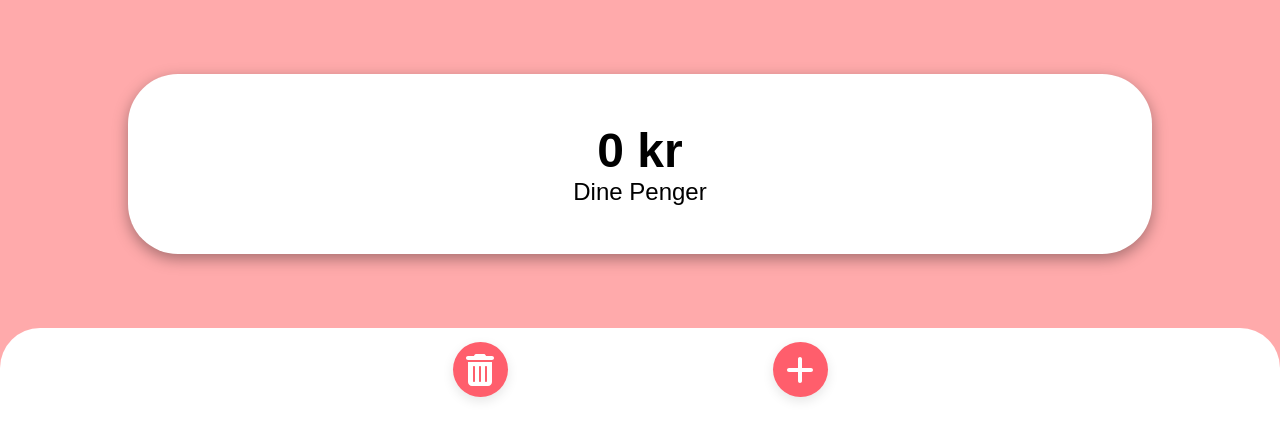
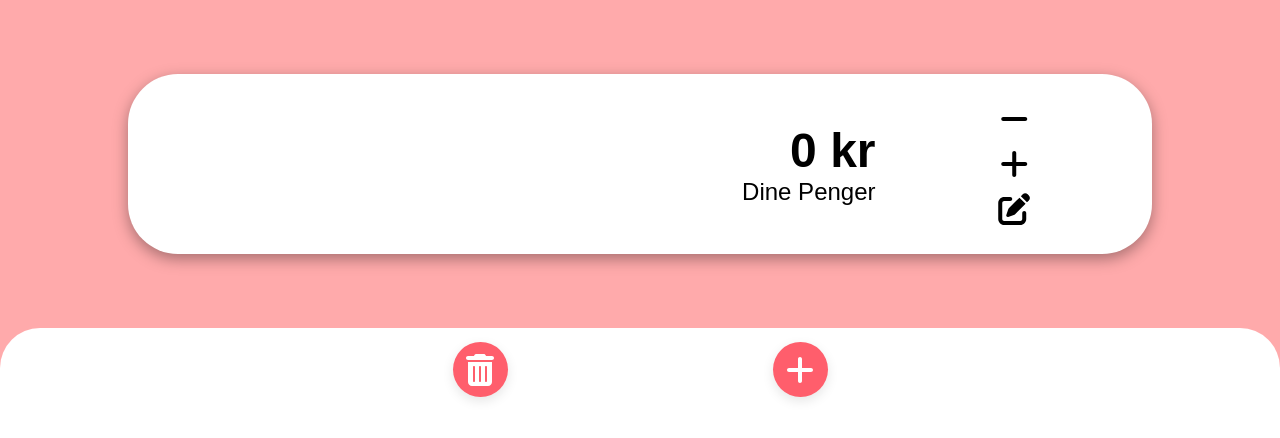
Before and after one commit to TrygveDev/HandleWeb, a React (Create React App) app: page / in a window 1280 px wide. Shown: the top 438 px of the page. Built offline with nearby package versions, Linux system fonts and the light colour scheme.

Commit message:
Editor button rework BETA

```diff
--- a/src/components/App.js
+++ b/src/components/App.js
@@ -21,7 +21,7 @@ function App() {
 
     return (
         <div className="container">
-            <Header money={money} setMoney={setMoney} />
+            <Header money={money} setMoney={setMoney} restoreMoney={restoreMoney} subtractMoney={subtractMoney} />
             <List subtractMoney={subtractMoney} restoreMoney={restoreMoney} />
         </div>
 
--- a/src/components/Header.js
+++ b/src/components/Header.js
@@ -1,14 +1,29 @@
 import "../style/header.css";
 import "../style/inputModal.css";
 import { FontAwesomeIcon } from "@fortawesome/react-fontawesome";
-import { faPenToSquare } from '@fortawesome/free-solid-svg-icons'
+import { faPenToSquare, faPlus, faMinus } from '@fortawesome/free-solid-svg-icons'
 import { useRef } from "react";
 import { confirmAlert } from 'react-confirm-alert';
 import 'react-confirm-alert/src/react-confirm-alert.css';
+import Cookies from "js-cookie";
 
 function Header(props) {
     const inputRef = useRef(null);
+    const inputRefPlus = useRef(null);
+    const inputRefMinus = useRef(null);
+    let hasCheckedItem;
     function handleClick() {
+        const groceryList = Cookies.get("groceryList") == null ? null : JSON.parse(Cookies.get("groceryList"))
+        console.log(groceryList)
+        hasCheckedItem = false
+        if (Object.values(groceryList).length !== 0) {
+            Object.values(groceryList).forEach((item) => {
+                if (item.price !== 0) {
+                    hasCheckedItem = true
+                }
+            })
+        }
+        if (!hasCheckedItem) {
             confirmAlert({
                 customUI: ({ onClose }) => {
                     return (
@@ -25,9 +40,75 @@ function Header(props) {
                                     <button
                                         onClick={() => {
                                             if (inputRef.current.value.length > 5 || inputRef.current.value === "" || isNaN(inputRef.current.value.length)) {
-                                            alert("Du kan bare sette penene dine til hele tall som har maksimal lengde på 5!")
+                                                alert("Du kan bare sette pengene dine til hele tall som har maksimal lengde på 5!")
                                             } else {
                                                 props.setMoney(inputRef.current.value)
+                                            }
+                                            onClose();
+                                        }}
+                                    >Ok</button>
+                                </div>
+                            </div>
+                        </div >
+                    );
+                }
+            });
+        } else {
+            alert("Du kan ikke endre pengene dine når du har en avkrysset vare i listen din!")
+        }
+
+    }
+    function handleClickPlus() {
+        confirmAlert({
+            customUI: ({ onClose }) => {
+                return (
+                    <div className='inputModal'>
+                        <div className='inputModal-content'>
+                            <h1>Hvor mye penger vil du legge til?</h1>
+                            <input ref={inputRefPlus} placeholder="0" type="number"></input>
+                            <div className='inputModal-buttons'>
+                                <button
+                                    onClick={() => {
+                                        onClose();
+                                    }}
+                                >Avbryt</button>
+                                <button
+                                    onClick={() => {
+                                        if (inputRefPlus.current.value.length > 5 || inputRefPlus.current.value === "" || isNaN(inputRefPlus.current.value.length)) {
+                                            alert("Du kan bare sette pengene til hele tall som har maksimal lengde på 5!")
+                                        } else {
+                                            props.restoreMoney(inputRefPlus.current.value)
+                                        }
+                                        onClose();
+                                    }}
+                                >Ok</button>
+                            </div>
+                        </div>
+                    </div >
+                );
+            }
+        });
+    }
+    function handleClickMinus() {
+        confirmAlert({
+            customUI: ({ onClose }) => {
+                return (
+                    <div className='inputModal'>
+                        <div className='inputModal-content'>
+                            <h1>Hvor mye penger vil du trekke fra?</h1>
+                            <input ref={inputRefMinus} placeholder="0" type="number"></input>
+                            <div className='inputModal-buttons'>
+                                <button
+                                    onClick={() => {
+                                        onClose();
+                                    }}
+                                >Avbryt</button>
+                                <button
+                                    onClick={() => {
+                                        if (inputRefMinus.current.value.length > 5 || inputRefMinus.current.value === "" || isNaN(inputRefMinus.current.value.length)) {
+                                            alert("Du kan bare sette pengene til hele tall som har maksimal lengde på 5!")
+                                        } else {
+                                            props.subtractMoney(inputRefMinus.current.value)
                                         }
                                         onClose();
                                     }}
@@ -42,12 +123,17 @@ function Header(props) {
 
     return (
         <div className="container-header">
+
+            <div className="header">
+                <div className="header-info">
+                    <h1>{props.money} kr</h1>
+                    <p>Dine Penger</p>
+                </div>
                 <div className="header-edit">
+                    <FontAwesomeIcon icon={faMinus} size="2xl" onClick={handleClickMinus} />
+                    <FontAwesomeIcon icon={faPlus} size="2xl" onClick={handleClickPlus} />
                     <FontAwesomeIcon icon={faPenToSquare} size="2xl" onClick={handleClick} />
                 </div>
-            <div className="header">
-                <h1>{props.money} kr</h1>
-                <p>Dine Penger</p>
             </div>
         </div>
 
--- a/src/style/header.css
+++ b/src/style/header.css
@@ -14,17 +14,27 @@
 	border-radius: 50px;
 	display: flex;
 	align-items: center;
-	justify-content: center;
-	flex-direction: column;
+	flex-direction: row;
 	box-shadow: rgba(0, 0, 0, 0.35) 0px 5px 15px;
 }
-.header h1 {
+.header-info {
+	text-align: center;
+	width: 73%;
+	display: flex;
+	flex-direction: column;
+	align-items: flex-end;
+}
+.header-info h1 {
 	font-size: 3em;
 }
-.header p {
+.header-info p {
 	font-size: 1.5em;
 }
 .header-edit {
-	position: fixed;
-	margin: 0 0 30% 60%;
+	display: flex;
+	flex-direction: column;
+	width: 27%;
+	margin: 5% 0 5% 0;
+	height: 75%;
+	justify-content: space-around;
 }
```
Lines whose indentation alone changed are shown as unchanged.
